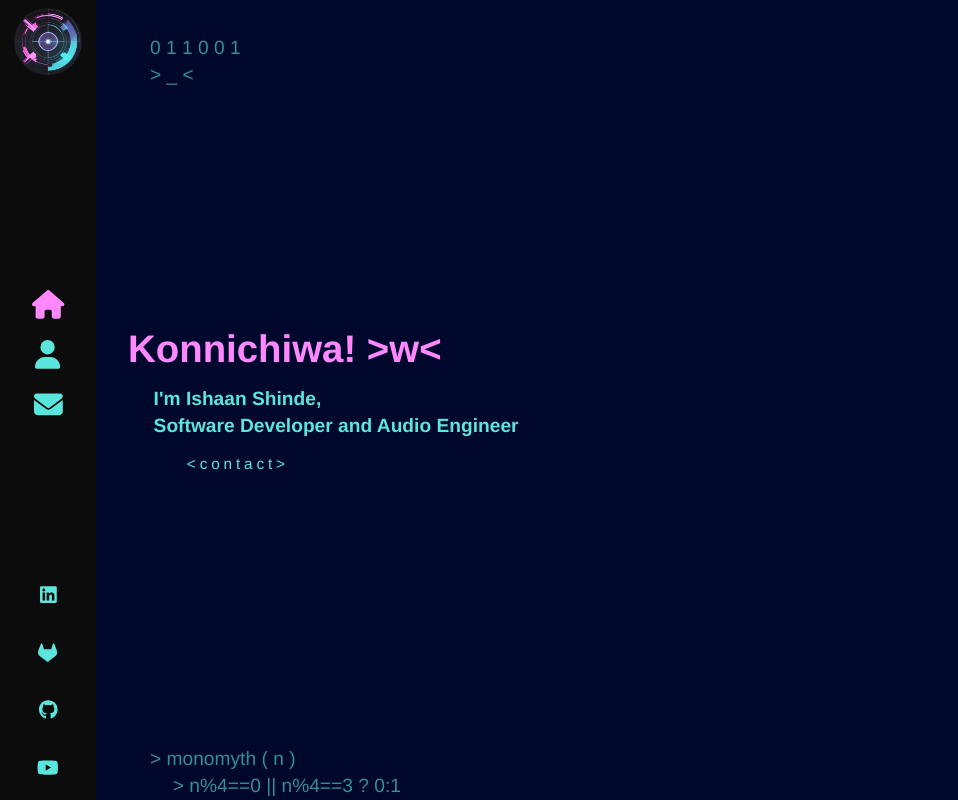
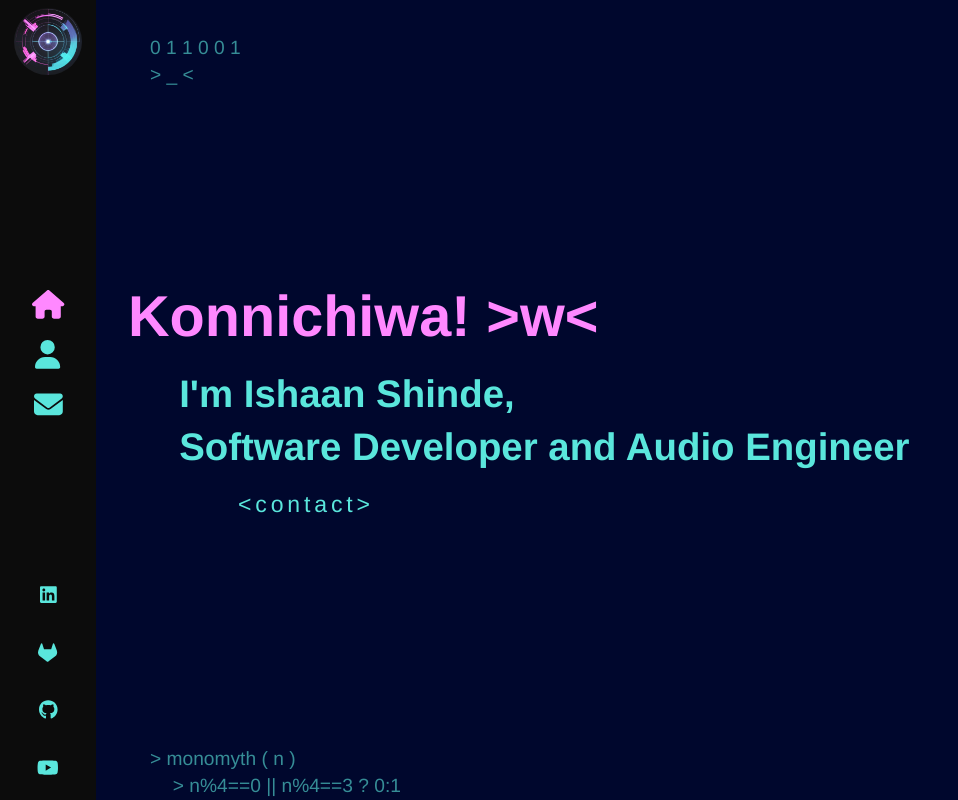
Before and after one commit to IshaanShinde/React-Web-Page-2-Portfolio, a React (Vite) app: page / in a window 1280 px wide. Shown: the whole page, without its empty margins (0-958 px from the left). Built offline with nearby package versions, Linux system fonts and the light colour scheme.

Commit message:
added animated letters component + font-size addjustments made
error in home component while using the animation for <h1>, temporarily disabled

```diff
--- /dev/null
+++ b/src/components/AnimatedLetters/index.jsx
@@ -0,0 +1,17 @@
+import './index.scss'
+
+const AnimatedLetters = ({letterClass, strArray, idx}) => {
+    return (
+        <span>
+            {
+                strArray.map((char, i) => (
+                    <span key={char +i} className={'${letterClass} _${i + idx}'}>
+                        {char}
+                    </span>
+                ))
+            }
+        </span>
+    )
+}
+
+export default AnimatedLetters
--- a/src/components/Home/index.jsx
+++ b/src/components/Home/index.jsx
@@ -1,12 +1,20 @@
 import { Link } from "react-router-dom"
 import './index.scss'
+import AnimatedLetters from "../AnimatedLetters"
 
 const Home = () => {
+
+    /* const [letterClass, setLetterClass] = useState('text-animate')/*
+    const hiArray = ['K','o','n','n','i','c','h','i','w','a','!',' ','>','w', '<'] */
 
     return (
         <div className="container home-page">
             <div className="text-zone">
-                <h1>Konnichiwa! &gt;w&lt;</h1>
+                <h1>
+                    {/* <AnimatedLetters letterClass={letterClass} strArray={hiArray} idx={15} /> */}
+                    Konnichiwa! &gt;w&lt;
+                </h1>
+
                 <h2 className="indent-forward">I'm Ishaan Shinde,<br />Software Developer and Audio Engineer</h2>
                 <Link to='/contact' className="flat-button indent-forward-two">&lt;contact&gt;</Link>
             </div>
--- a/src/components/Home/index.scss
+++ b/src/components/Home/index.scss
@@ -9,7 +9,7 @@
     }
 
     h1 {
-        font-size: 4rem;
+        font-size: 6rem;
         color: #ff88ff;
 
         /* &::before {
@@ -42,7 +42,8 @@
 
     h2 {
         margin-top: 10px;
-        font-size: 2rem;
+        font-size: 4rem;
+        white-space: nowrap;
         animation: fadeIn 1s 1.4s backwards;
     }
 
@@ -52,7 +53,7 @@
         padding: 0.4rem 0.8rem;
         text-decoration: none;
 
-        font-size: 1.6rem;
+        font-size: 2.4rem;
         color: #5ae6dc;
         border-radius: 8px;
         /* border: 2px solid #5ae6dc; */
@@ -66,13 +67,13 @@
         transition: all 0.2s ease-in-out;
         &:hover {
             color: #ff88ff;
-            font-size: 2rem;
+            font-size: 3rem;
         }
     }
     .indent-forward {
-        margin-left: 5%;
+        margin-left: 10%;
     }
     .indent-forward-two {
-        margin-left: 10%;
+        margin-left: 20%;
     }
 }
```
Also changed, not shown: src/components/AnimatedLetters/index.scss (added).
